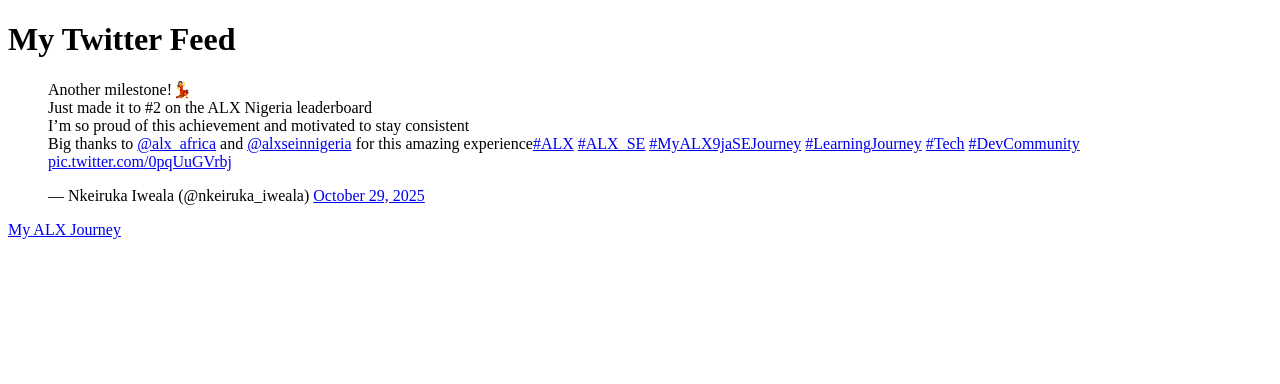
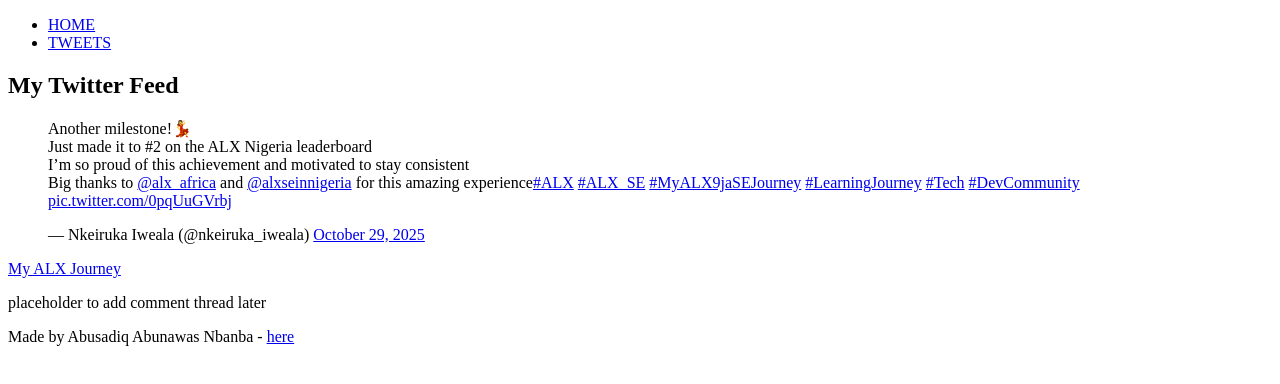
Before and after one commit to abunawas-study/My_First_Portfolio, a plain HTML site: page html_basic/tweets.html in a window 1280 px wide. Drawn offline with Linux system fonts and the light colour scheme.

Commit message:
updated something

```diff
--- a/html_basic/tweets.html
+++ b/html_basic/tweets.html
@@ -6,10 +6,25 @@
     <title>HTML PAGE</title>
 </head>
 <body>
-    <h1>My Twitter Feed</h1>
-    <blockquote class="twitter-tweet"><p lang="en" dir="ltr">Another milestone!💃<br>Just made it to #2 on the ALX Nigeria leaderboard<br>I’m so proud of this achievement and motivated to stay consistent<br>Big thanks to <a href="https://twitter.com/alx_africa?ref_src=twsrc%5Etfw">@alx_africa</a> and <a href="https://twitter.com/alxseinnigeria?ref_src=twsrc%5Etfw">@alxseinnigeria</a> for this amazing experience<a href="https://twitter.com/hashtag/ALX?src=hash&amp;ref_src=twsrc%5Etfw">#ALX</a> <a href="https://twitter.com/hashtag/ALX_SE?src=hash&amp;ref_src=twsrc%5Etfw">#ALX_SE</a> <a href="https://twitter.com/hashtag/MyALX9jaSEJourney?src=hash&amp;ref_src=twsrc%5Etfw">#MyALX9jaSEJourney</a> <a href="https://twitter.com/hashtag/LearningJourney?src=hash&amp;ref_src=twsrc%5Etfw">#LearningJourney</a> <a href="https://twitter.com/hashtag/Tech?src=hash&amp;ref_src=twsrc%5Etfw">#Tech</a> <a href="https://twitter.com/hashtag/DevCommunity?src=hash&amp;ref_src=twsrc%5Etfw">#DevCommunity</a> <a href="https://t.co/0pqUuGVrbj">pic.twitter.com/0pqUuGVrbj</a></p>&mdash; Nkeiruka Iweala (@nkeiruka_iweala) <a href="https://twitter.com/nkeiruka_iweala/status/1983474492967129117?ref_src=twsrc%5Etfw">October 29, 2025</a></blockquote> <script async src="https://platform.twitter.com/widgets.js" charset="utf-8"></script>
-    <a href="index.html">My ALX Journey</a>
+    <header>
+        <ul>
+            <li><a href="index.html">HOME</a></li>
+            <li><a href="tweets.html">TWEETS</a></li>
+        </ul>
+    </header>
+    <main>
+        <article>
+            <h1>My Twitter Feed</h1>
+            <blockquote class="twitter-tweet"><p lang="en" dir="ltr">Another milestone!💃<br>Just made it to #2 on the ALX Nigeria leaderboard<br>I’m so proud of this achievement and motivated to stay consistent<br>Big thanks to <a href="https://twitter.com/alx_africa?ref_src=twsrc%5Etfw">@alx_africa</a> and <a href="https://twitter.com/alxseinnigeria?ref_src=twsrc%5Etfw">@alxseinnigeria</a> for this amazing experience<a href="https://twitter.com/hashtag/ALX?src=hash&amp;ref_src=twsrc%5Etfw">#ALX</a> <a href="https://twitter.com/hashtag/ALX_SE?src=hash&amp;ref_src=twsrc%5Etfw">#ALX_SE</a> <a href="https://twitter.com/hashtag/MyALX9jaSEJourney?src=hash&amp;ref_src=twsrc%5Etfw">#MyALX9jaSEJourney</a> <a href="https://twitter.com/hashtag/LearningJourney?src=hash&amp;ref_src=twsrc%5Etfw">#LearningJourney</a> <a href="https://twitter.com/hashtag/Tech?src=hash&amp;ref_src=twsrc%5Etfw">#Tech</a> <a href="https://twitter.com/hashtag/DevCommunity?src=hash&amp;ref_src=twsrc%5Etfw">#DevCommunity</a> <a href="https://t.co/0pqUuGVrbj">pic.twitter.com/0pqUuGVrbj</a></p>&mdash; Nkeiruka Iweala (@nkeiruka_iweala) <a href="https://twitter.com/nkeiruka_iweala/status/1983474492967129117?ref_src=twsrc%5Etfw">October 29, 2025</a></blockquote> <script async src="https://platform.twitter.com/widgets.js" charset="utf-8"></script>
+            <a href="index.html">My ALX Journey</a>
+        </article>
+        <aside>
+            <p>placeholder to add comment thread later</p>
+        </aside>
+    </main>
+    <footer>
+         <p>Made by Abusadiq Abunawas Nbanba - <a href="https://x.com/home" target="_blank" rel="noopener noreferrer">here</a></p>
+    </footer>
 </body>
 
-
 </html>
```
Also changed, not shown: html_basic/index.html (+15 -0 lines).
